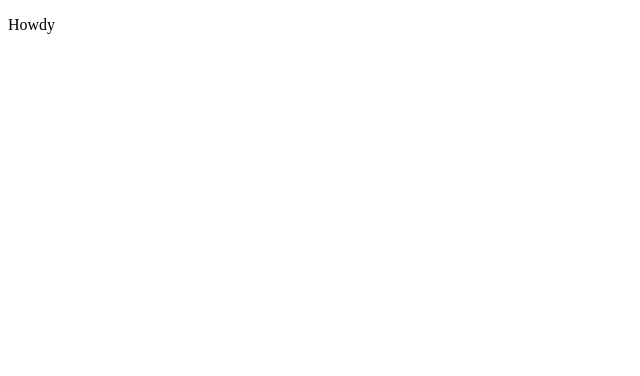
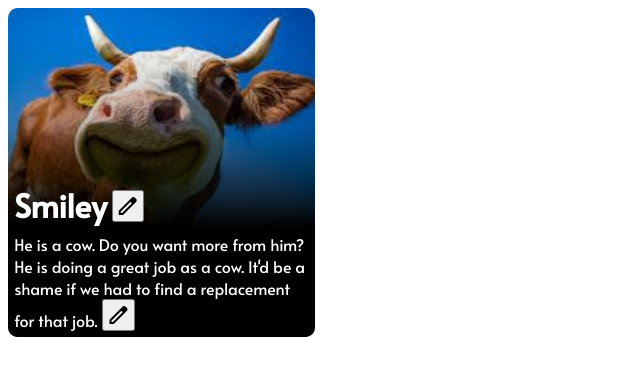
Before and after one commit to zelobsterburh/Group-Project, a React (Create React App) app in the folder my-react-app/: page / in a window 1280 px wide. Shown: the top 376 px of the page, without its empty margins (0-640 px from the left). Built offline with nearby package versions, Linux system fonts and the light colour scheme.

Commit message:
Demo front end

```diff
--- a/my-react-app/public/index.html
+++ b/my-react-app/public/index.html
@@ -9,6 +9,8 @@
       content="Web site created using create-react-app"
     />
     <title>React App</title>
+    <link href="https://fonts.googleapis.com/css?family=Alata" rel="stylesheet">
+    <link rel="stylesheet" href="https://fonts.googleapis.com/css2?family=Material+Symbols+Outlined:opsz,wght,FILL,GRAD@20..48,100..700,0..1,-50..200" />
   </head>
   <body>
     <div id="root"></div>
--- a/my-react-app/src/App.js
+++ b/my-react-app/src/App.js
@@ -1,7 +1,19 @@
+import Card from './elements/Card';
+const ITEMS = [
+  {
+    img: "smiley.jfif",
+    name: "Smiley",
+    description: "He is a cow. Do you want more from him? He is doing a great job as a cow. It'd be a shame if we had to find a replacement for that job."
+  }
+]
 function App() {
   return (
     <div className="App">
-      <p>Howdy</p>
+      <div className="List">
+        {ITEMS.map((item) => (
+          <Card img={item.img} name={item.name} description={item.description} />
+        ))}
+      </div>
     </div>
   );
 }
--- /dev/null
+++ b/my-react-app/src/elements/Card.js
@@ -0,0 +1,23 @@
+function Card({ img, name, description }) {
+    return (
+        <div className="Card" style={{
+            backgroundImage: `url("` + img + `")`
+        }}>
+            <div className="details">
+                <h1>
+                    {name}
+                    <button className="edit material-symbols-outlined">
+                        edit
+                    </button>
+                </h1>
+                <p>
+                    {description}
+                    <button className="edit material-symbols-outlined">
+                        edit
+                    </button>
+                </p>
+            </div>
+        </div>
+    )
+}
+export default Card;
--- a/my-react-app/src/index.css
+++ b/my-react-app/src/index.css
@@ -0,0 +1,43 @@
+* {
+    font-family: "Alata";
+}
+.List {
+    display: grid;
+    grid-template-columns: repeat(4, 1fr);
+    column-gap: 1%;
+    row-gap: 1%;
+}
+.Card {
+    background-position: center;
+    background-size: cover;
+    border-radius: 3%;
+    overflow: hidden;
+    display: flex;
+    flex-direction: column-reverse;
+}
+.details {
+    color: #ffffff;
+    margin-bottom: 0px;
+}
+.details h1 {
+    background-image: linear-gradient(#00000000, #00000040, #000000ff);
+
+    margin-bottom: 0px;
+
+    padding-top: 50%;
+    padding-left: 2%;
+    padding-right: 2%;
+}
+.details p {
+    background-color: #000000;
+
+    margin-top: 0px;
+    margin-bottom: 0px;
+
+    padding: 2%;
+}
+.edit {
+    aspect-ratio: 1;
+    padding: 2px;
+    margin-left: 5px;
+}
```
Also changed, not shown: my-react-app/public/smiley.jfif (added).
